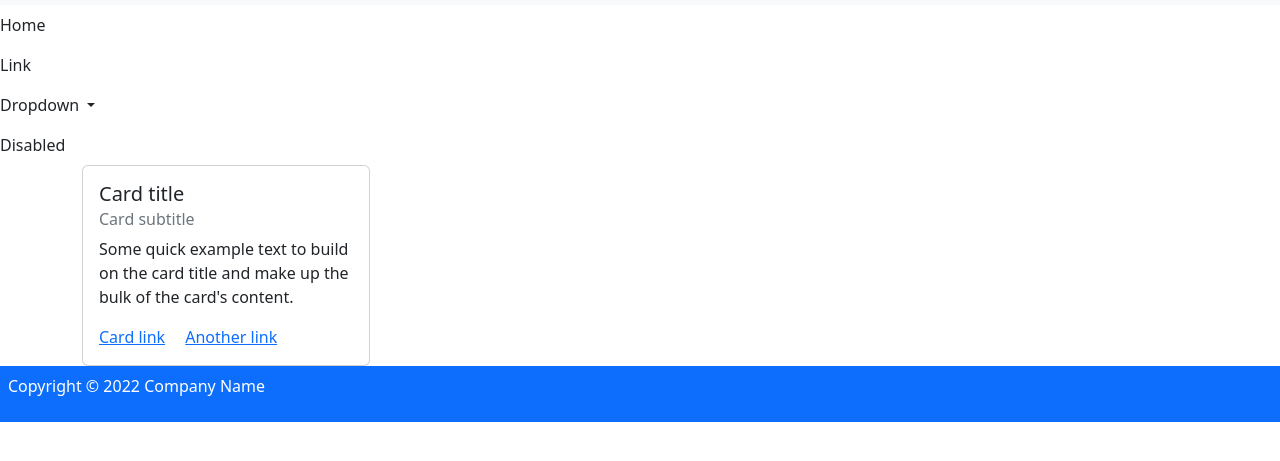
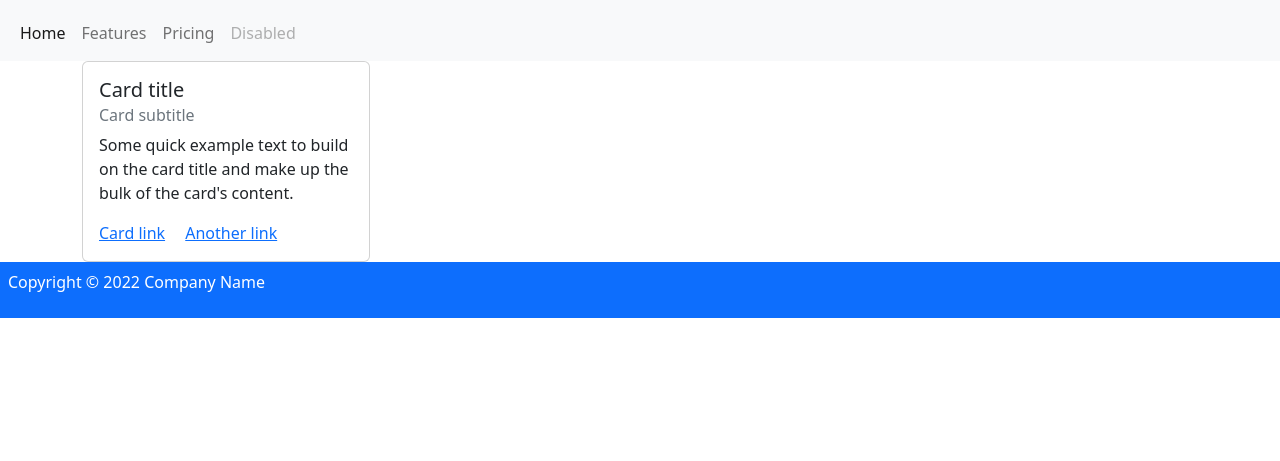
Before and after one commit to rovenz/web-template, a plain HTML site: page index.html in a window 1280 px wide. Shown: the part 51-512 px from the top of the page. Drawn offline with nearby package versions, Linux system fonts and the light colour scheme.

Commit message:
Update index.html
update nabber

```diff
--- a/index.html
+++ b/index.html
@@ -19,28 +19,29 @@
 </nav>
     </div>
     <div>
-      <ul class="navbar-nav me-auto mb-2 mb-lg-0">
+      <nav class="navbar navbar-expand-lg bg-light">
+  <div class="container-fluid">
+    <button class="navbar-toggler" type="button" data-bs-toggle="collapse" data-bs-target="#navbarNav" aria-controls="navbarNav" aria-expanded="false" aria-label="Toggle navigation">
+      <span class="navbar-toggler-icon"></span>
+    </button>
+    <div class="collapse navbar-collapse" id="navbarNav">
+      <ul class="navbar-nav">
         <li class="nav-item">
           <a class="nav-link active" aria-current="page" href="#">Home</a>
         </li>
         <li class="nav-item">
-          <a class="nav-link" href="#">Link</a>
+          <a class="nav-link" href="#">Features</a>
         </li>
-        <li class="nav-item dropdown">
-          <a class="nav-link dropdown-toggle" href="#" role="button" data-bs-toggle="dropdown" aria-expanded="false">
-            Dropdown
-          </a>
-          <ul class="dropdown-menu">
-            <li><a class="dropdown-item" href="#">Action</a></li>
-            <li><a class="dropdown-item" href="#">Another action</a></li>
-            <li><hr class="dropdown-divider"></li>
-            <li><a class="dropdown-item" href="#">Something else here</a></li>
-          </ul>
+        <li class="nav-item">
+          <a class="nav-link" href="#">Pricing</a>
         </li>
         <li class="nav-item">
           <a class="nav-link disabled">Disabled</a>
         </li>
       </ul>
+    </div>
+  </div>
+</nav>
     </div>
     <div class="container">
       <div class="row">
```
